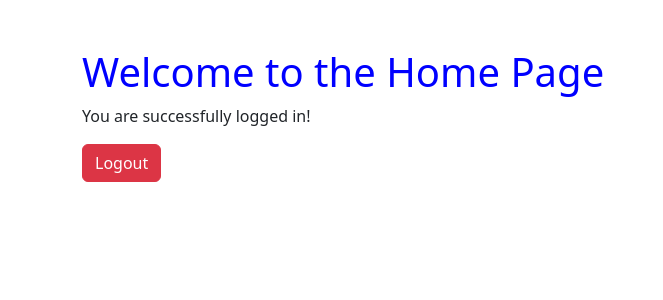
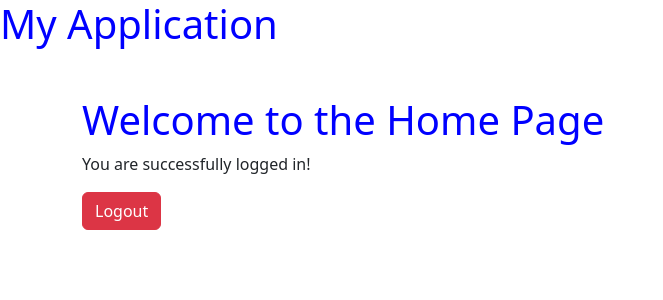
Before and after one commit to mirrosyaa/FileLabs, a React (Create React App) app in the folder client/: page /home in a window 1280 px wide. Shown: the top 300 px of the page, without its empty margins (0-663 px from the left). Built offline with nearby package versions, Linux system fonts and the light colour scheme; sample sign-in values are in the browser's storage.

Commit message:
added navbar structure

```diff
--- /dev/null
+++ b/client/src/components/navbar.jsx
@@ -0,0 +1,11 @@
+import React from "react";
+import "../CSS/navbar.css";
+
+function Navbar() {
+  return (
+    <nav>
+      <h1>My Application</h1>
+    </nav>
+  );
+}
+export default Navbar;
--- a/client/src/pages/homePage.jsx
+++ b/client/src/pages/homePage.jsx
@@ -1,6 +1,7 @@
 import { React } from "react";
 import { useNavigate } from "react-router-dom";
 import { useAuth } from "../Authentication/authProvider";
+import Navbar from "../components/navbar";
 
 function HomePage() {
   const { setToken } = useAuth();
@@ -12,6 +13,8 @@ function HomePage() {
   };
 
   return (
+    <div>
+      <Navbar />
       <div className="container mt-5">
         <h1>Welcome to the Home Page</h1>
         <p>You are successfully logged in!</p>
@@ -19,6 +22,7 @@ function HomePage() {
           Logout
         </button>
       </div>
+    </div>
   );
 }
 export default HomePage;
```
Also changed, not shown: client/src/CSS/navbar.css (added). Lines whose indentation alone changed are shown as unchanged.
